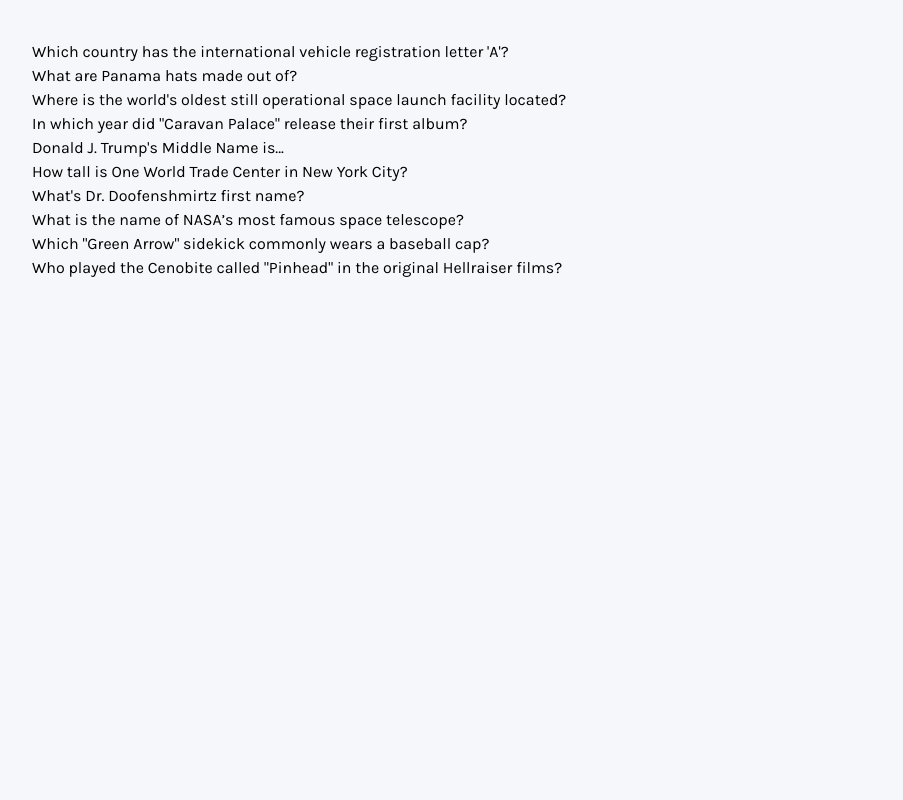
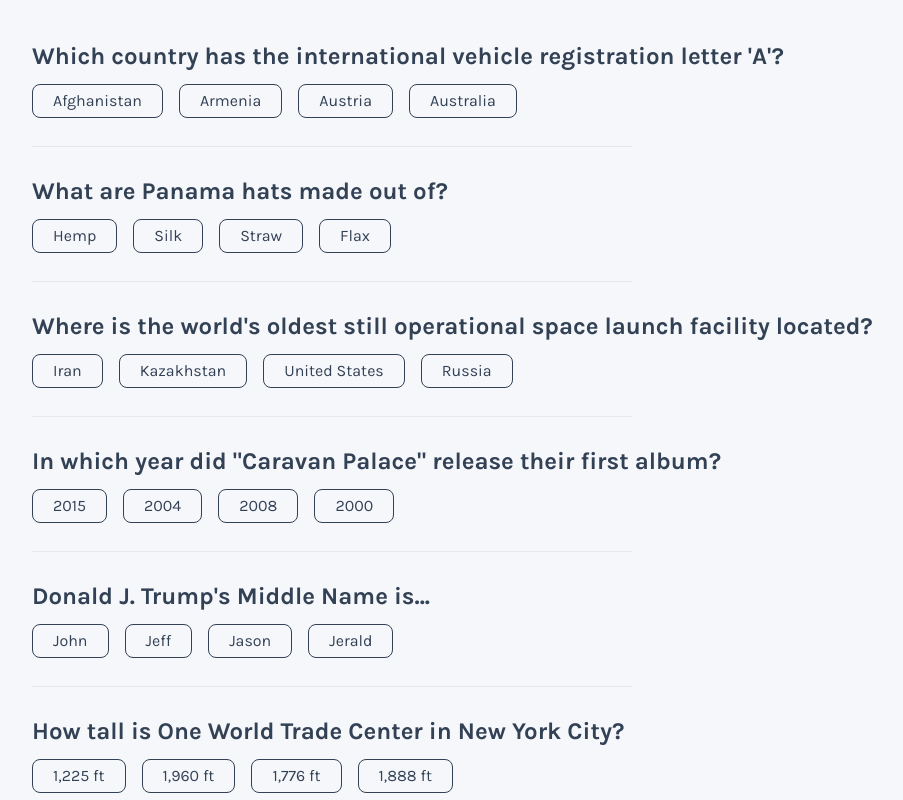
Before and after one commit to RieBi/react-quizzical, a React (Vite) app: page / in a window 1280 px wide. Both pictures are taken after a click on the button "Start quiz". Shown: the top 800 px of the page, without its empty margins (8-911 px from the left). Built offline with nearby package versions, Linux system fonts and the light colour scheme.

Commit message:
Answers can be selected

```diff
--- a/src/components/Quiz.jsx
+++ b/src/components/Quiz.jsx
@@ -1,12 +1,75 @@
 import PropTypes from "prop-types"
 import { decode } from "he"
+import { useState, useEffect } from "react"
+import { nanoid } from "nanoid"
 
 export default function Quiz(props) {
+    const [questionsData, setQuestionsData] = useState([]);
+
+    // Creating new questions objects when data changes
+    useEffect(() => {
+        function calculateQuestionsData() {
+            return props.data.map(result => {
+                const question = decode(result.question);
+                const correctAnswer = decode(result.correct_answer);
+                const incorrectAnswers = result.incorrect_answers.map(inc => decode(inc));
+
+                const answerChoices = [...incorrectAnswers, correctAnswer];
+                shuffleArray(answerChoices);
+
+                return {
+                    id: nanoid(),
+                    question,
+                    correctAnswer,
+                    incorrectAnswers,
+                    answerChoices,
+                    selectedChoice: null
+                };
+            });
+        }
+
+        console.log("calculating")
+        setQuestionsData(calculateQuestionsData());
+    }, [props.data])
+
+    function selectChoice(questionId, choice) {
+        setQuestionsData(prevData => prevData.map(question => {
+            return question.id === questionId ?
+                {
+                    ...question,
+                    selectedChoice: choice
+                }
+                : question;
+        }));
+    }
+
+    console.log(questionsData);
+
+    const questionElements = questionsData.map(question => (
+        <div key={question.id}>
+            <h2 className="font-bold text-xl lg:text-2xl">{question.question}</h2>
+            <ul className="flex my-3">
+                {question.answerChoices.map(choice => (
+                    <li key={choice}>
+                        <button
+                            onClick={() => selectChoice(question.id, choice)}
+                            className={`
+                            px-5 py-1 mr-4 border border-slate-700 rounded-lg
+                            ${question.selectedChoice === choice && "bg-violet-300 border-violet-300"}
+                            `}
+                        >
+                            {choice}
+                        </button>
+                    </li>
+                ))}
+            </ul>
+            <hr className="my-7 max-w-[550px] lg:max-w-[50%]" />
+        </div>
+    ));
+
     return (
-        <div>
-            {props.data.map((q, i) => (
-                <p key={i}>{decode(q.question)}</p>
-            ))}
+        <div className="text-slate-700">
+            {questionElements}
         </div>
     )
 }
@@ -14,3 +77,13 @@
 Quiz.propTypes = {
     data: PropTypes.array.isRequired
 }
+
+function shuffleArray(array) {
+    for (let i = array.length; i > 0; i--) {
+        const randomInd = Math.floor(Math.random() * i);
+
+        [array[randomInd], array[i - 1]] = [array[i - 1], array[randomInd]];
+    }
+
+    return array;
+}
```
